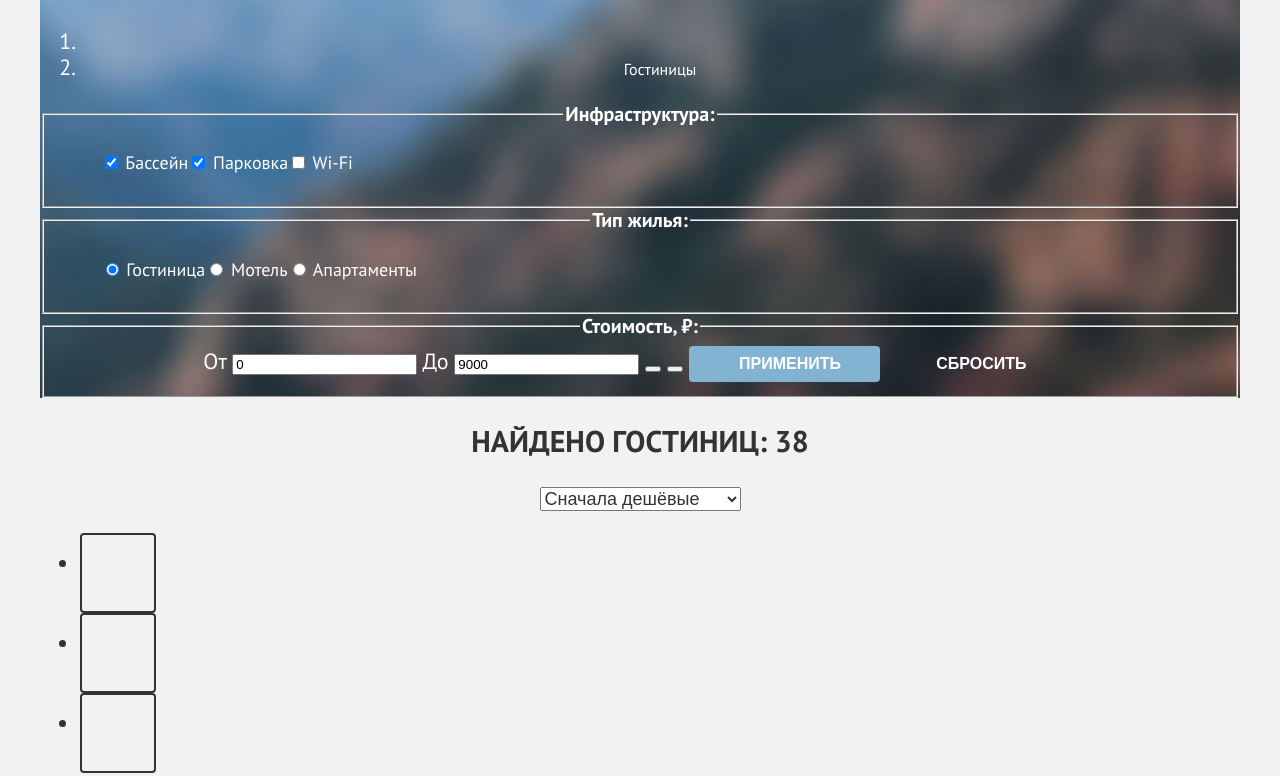
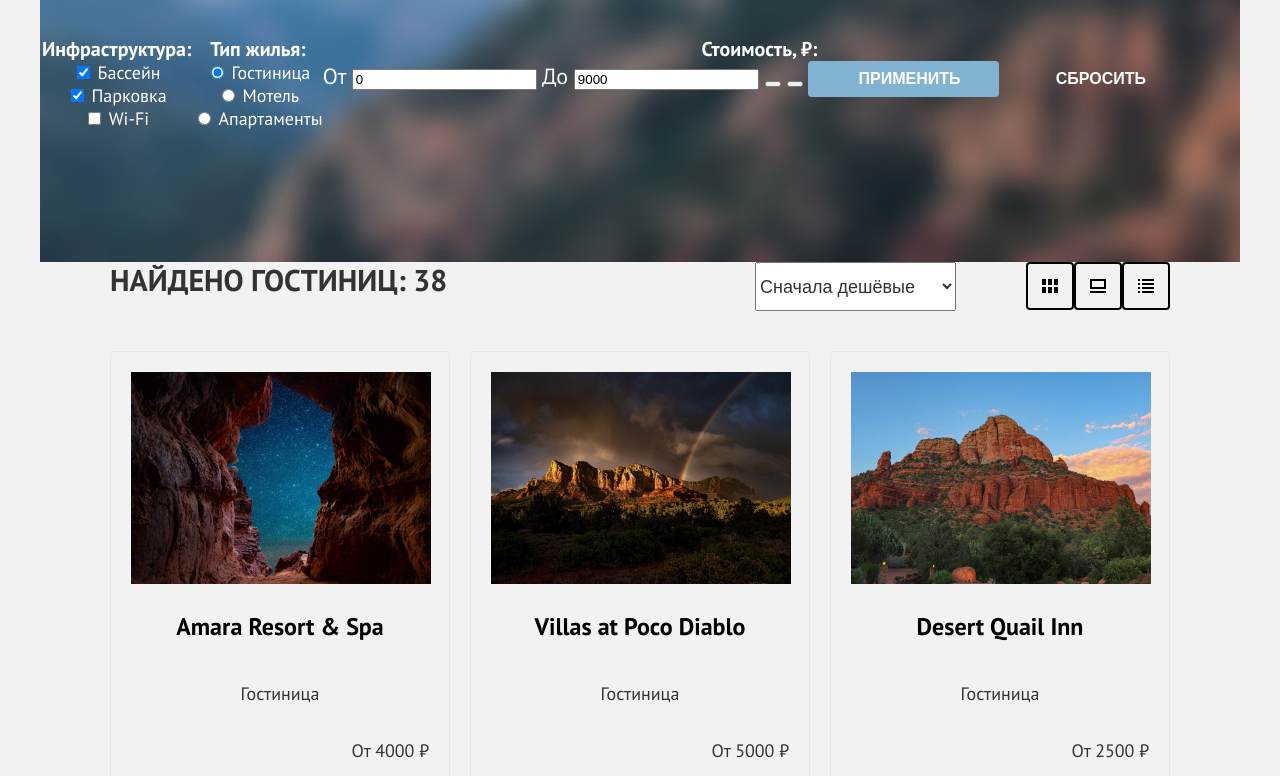
Before and after one commit to htmlacademy-htmlcss/2512753-sedona-40, a plain HTML site: page catalog.html in a window 1280 px wide. Shown: the part 214-990 px from the top of the page. Drawn offline with Linux system fonts and the light colour scheme.

Commit message:
Добавляет стили в каталоге

```diff
--- a/catalog.html
+++ b/catalog.html
@@ -1,10 +1,12 @@
 <!DOCTYPE html>
 <html lang="ru">
+
   <head>
     <meta charset="utf-8">
     <title>Гостиницы Седоны</title>
     <link rel="stylesheet" href="styles/styles.css">
   </head>
+
   <body>
     <header class="page-header" data-test="header"> <!--  data  -->
       <nav class="navigation">
@@ -117,6 +119,7 @@
         </form>
       </section>
       <section class="catalog-products" data-test="catalog">
+        <div class="catalog-products-flex">
           <h2 class="catalog-products-title">Найдено гостиниц: <span>38</span></h2>
           <select class="select-control" aria-label="Сортировка">
             <option value="popular">Сначала популярные</option>
@@ -125,21 +128,25 @@
           </select>
           <ul class="view-buttons">
             <li class="view-button-item">
+              <div class="view-tile"></div>
               <a class="view-button-tile" href="catalog.html?view=tile">
                 <span class="visually-hidden">Показать плиткой</span>
               </a>
             </li>
             <li class="view-button-item">
+              <div class="view-card"></div>
               <a class="view-button-card" href="catalog.html?view=card">
                 <span class="visually-hidden">Показать карточками</span>
               </a>
             </li>
             <li class="view-button-item">
+              <div class="view-list"></div>
               <a class="view-button-list" href="catalog.html?view=list">
                 <span class="visually-hidden">Показать списком</span>
               </a>
             </li>
           </ul>
+        </div>
         <ul class="product-list">
           <li class="product-card">
             <a class="product-card-link" href="#">
--- a/styles/styles.css
+++ b/styles/styles.css
@@ -624,6 +624,7 @@ a {
   line-height: 36px;
   text-transform: uppercase;
   font-weight: 700;
+
 }
 
 .select-control {
@@ -791,3 +792,129 @@ a {
   width: 475px;
   margin: 20px auto;
 }
+
+.inner-header-title {
+  margin: 0;
+  margin-bottom: 8px;
+  padding: 0;
+  padding-top: 35px;
+  padding-left: 70px;
+  text-align: left;
+}
+
+.filters {
+  width: 1200px;
+  height: 412px;
+}
+
+.breadcrumbs {
+  display: flex;
+  margin: 0;
+  margin-left: 70px;
+  margin-bottom: 40px;
+}
+
+.catalog-filter {
+  display: flex;
+
+}
+
+.catalog-filter-group {
+  margin: 0;
+  padding: 0;
+  border: none;
+}
+
+.catalog-filter-list {
+  display: block;
+  margin: 0;
+  padding: 0;
+
+}
+
+.catalog-filter-item {
+
+}
+
+.catalog-products-title {
+  margin: 0;
+}
+
+.select-control {
+  margin-left: auto;
+}
+
+.catalog-products-flex {
+  display: flex;
+  margin: 0;
+  padding: 0;
+  height: 49px;
+  margin-bottom: 40px;
+  width: 1060px;
+  margin-left: auto;
+  margin-right: auto;
+}
+
+.view-buttons {
+  display: flex;
+  margin: 0;
+  padding: 0;
+  list-style-type: none;
+  margin-left: 70px;
+}
+
+.product-list{
+
+  display: grid;
+  grid-template-columns: repeat(3, 340px);
+  gap: 20px;
+  margin-left: 70px;
+  margin-right: 70px;
+  padding: 0;
+  list-style-type: none;
+
+}
+
+.view-tile {
+  background-image: url(../images/table.svg);
+  background-position: center;
+  background-repeat: no-repeat;
+  padding: 17px 16px;
+}
+
+.view-card {
+  background-image: url(../images/slideshow.svg);
+  background-position: center;
+  background-repeat: no-repeat;
+  padding: 17px 16px;
+}
+
+.view-list {
+  background-image: url(../images/list.svg);
+  background-position: center;
+  background-repeat: no-repeat;
+  padding: 17px 16px;
+}
+
+
+.view-button-item {
+  display: flex;
+  justify-content: center;
+  align-items: center;
+  width: 48px;
+  height: 48px;
+  box-sizing: border-box;
+  border-radius: 4px;
+  border: 2px solid #000;
+}
+
+
+.product-card {
+
+  display: flex;
+  flex-direction: column;
+  justify-content: space-between;
+  border: 1px solid #e6e6e6;
+  border-radius: 4px;
+  padding: 20px;
+}
```
Lines whose indentation alone changed are shown as unchanged.
